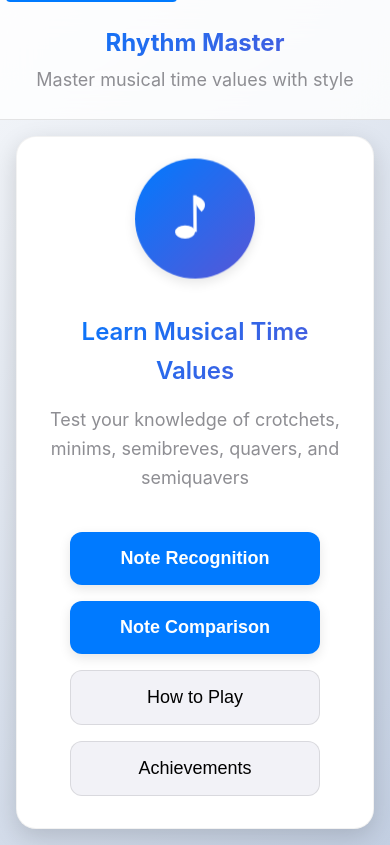
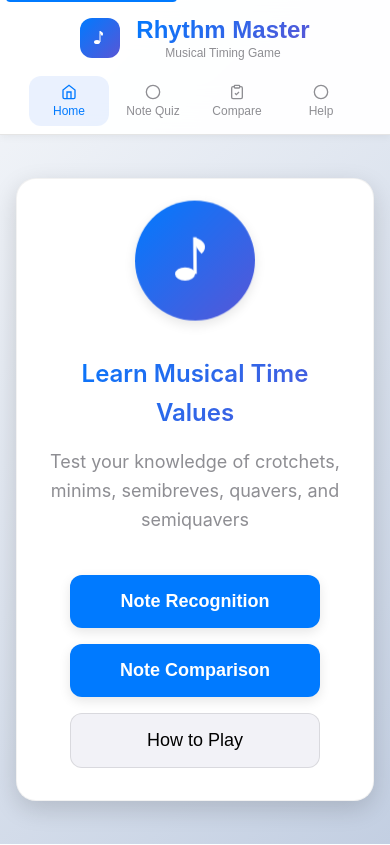
Before and after one commit to DrMichaelGuo/music-timing-game, a website: page index.html in a window 390 px wide. Drawn offline with Linux system fonts and the light colour scheme; a web font is replaced by a local one.

Commit message:
feat: Enhance header navigation and layout for improved user experience

```diff
--- a/index.html
+++ b/index.html
@@ -16,8 +16,54 @@
         <!-- Header -->
         <header class="header">
             <div class="header-content">
-                <h1 class="app-title">Rhythm Master</h1>
-                <p class="app-subtitle">Master musical time values with style</p>
+                <div class="header-left">
+                    <button id="home-btn" class="logo-btn" title="Go to Home">
+                        <div class="logo">
+                            <svg class="logo-icon" viewBox="0 0 48 48" xmlns="http://www.w3.org/2000/svg">
+                                <ellipse cx="18" cy="32" rx="6" ry="4" fill="currentColor"/>
+                                <line x1="24" y1="32" x2="24" y2="10" stroke="currentColor" stroke-width="2"/>
+                                <path d="M24 10 C30 12, 32 16, 28 20 C26 18, 25 16, 24 14 Z" fill="currentColor"/>
+                            </svg>
+                        </div>
+                        <div class="logo-text">
+                            <h1 class="app-title">Rhythm Master</h1>
+                            <p class="app-subtitle">Musical Timing Game</p>
+                        </div>
+                    </button>
+                </div>
+
+                <nav class="header-nav">
+                    <button id="nav-home-btn" class="nav-btn" title="Home">
+                        <svg viewBox="0 0 24 24" fill="none" stroke="currentColor" stroke-width="2">
+                            <path d="M3 9l9-7 9 7v11a2 2 0 0 1-2 2H5a2 2 0 0 1-2-2z"/>
+                            <polyline points="9,22 9,12 15,12 15,22"/>
+                        </svg>
+                        <span>Home</span>
+                    </button>
+                    <button id="nav-note-game-btn" class="nav-btn" title="Note Recognition Game">
+                        <svg viewBox="0 0 24 24" fill="none" stroke="currentColor" stroke-width="2">
+                            <circle cx="12" cy="12" r="10"/>
+                            <path d="9 12l2 2 4-4"/>
+                        </svg>
+                        <span>Note Quiz</span>
+                    </button>
+                    <button id="nav-comparison-game-btn" class="nav-btn" title="Note Comparison Game">
+                        <svg viewBox="0 0 24 24" fill="none" stroke="currentColor" stroke-width="2">
+                            <path d="M16 4h2a2 2 0 0 1 2 2v14a2 2 0 0 1-2 2H6a2 2 0 0 1-2-2V6a2 2 0 0 1 2-2h2"/>
+                            <rect x="8" y="2" width="8" height="4" rx="1" ry="1"/>
+                            <path d="M9 14l2 2 4-4"/>
+                        </svg>
+                        <span>Compare</span>
+                    </button>
+                    <button id="nav-help-btn" class="nav-btn" title="How to Play">
+                        <svg viewBox="0 0 24 24" fill="none" stroke="currentColor" stroke-width="2">
+                            <circle cx="12" cy="12" r="10"/>
+                            <path d="9.09 9a3 3 0 0 1 5.83 1c0 2-3 3-3 3"/>
+                            <point cx="12" cy="17" r="1"/>
+                        </svg>
+                        <span>Help</span>
+                    </button>
+                </nav>
             </div>
         </header>
 
@@ -39,53 +85,10 @@
                 <button id="start-game-btn" class="primary-button button-press">Note Recognition</button>
                 <button id="start-comparison-btn" class="primary-button button-press">Note Comparison</button>
                 <button id="how-to-play-btn" class="secondary-button button-press">How to Play</button>
-                <button id="achievements-btn" class="secondary-button button-press">Achievements</button>
             </div>
         </section>
 
-        <!-- Achievements Screen -->
-        <section id="achievements-screen" class="screen">
-            <div class="achievements-content interactive-card">
-                <h2 class="gradient-text">Achievements</h2>
-                <div class="achievement-progress">
-                    <div class="progress-summary">
-                        <span id="achievement-count" class="achievement-count">0/6</span>
-                        <span class="achievement-label">Unlocked</span>
-                    </div>
-                    <div class="achievement-progress-bar">
-                        <div id="achievement-progress-fill" class="achievement-progress-fill"></div>
-                    </div>
-                </div>
-
-                <div id="achievements-list" class="achievements-list">
-                    <!-- Achievements will be populated by JavaScript -->
-                </div>
-
-                <div class="stats-summary">
-                    <h3>Your Stats</h3>
-                    <div class="stats-grid">
-                        <div class="stat-item">
-                            <span id="games-played" class="stat-value">0</span>
-                            <span class="stat-label">Games Played</span>
-                        </div>
-                        <div class="stat-item">
-                            <span id="total-score" class="stat-value">0</span>
-                            <span class="stat-label">Total Score</span>
-                        </div>
-                        <div class="stat-item">
-                            <span id="best-streak" class="stat-value">0</span>
-                            <span class="stat-label">Best Streak</span>
-                        </div>
-                        <div class="stat-item">
-                            <span id="average-score" class="stat-value">0%</span>
-                            <span class="stat-label">Average Score</span>
-                        </div>
-                    </div>
-                </div>
-
-                <button id="back-from-achievements-btn" class="secondary-button button-press">Back</button>
-            </div>
-        </section>        <!-- How to Play Screen -->
+        <!-- How to Play Screen -->
         <section id="how-to-play-screen" class="screen">
             <div class="info-content interactive-card">
                 <h2>How to Play</h2>
@@ -204,57 +207,22 @@
 
                     <div class="answers-container">
                         <button class="answer-btn button-press" data-answer="semibreve">
-                            <span class="answer-symbol">
-                                <svg class="answer-svg" viewBox="0 0 48 48" xmlns="http://www.w3.org/2000/svg">
-                                    <ellipse cx="24" cy="24" rx="12" ry="8" fill="none" stroke="currentColor" stroke-width="2.5"/>
-                                </svg>
-                            </span>
                             <span class="answer-name">Semibreve</span>
                             <span class="answer-beats">4 beats</span>
                         </button>
                         <button class="answer-btn button-press" data-answer="minim">
-                            <span class="answer-symbol">
-                                <svg class="answer-svg" viewBox="0 0 48 48" xmlns="http://www.w3.org/2000/svg">
-                                    <ellipse cx="20" cy="32" rx="8" ry="5" fill="none" stroke="currentColor" stroke-width="2"/>
-                                    <line x1="28" y1="32" x2="28" y2="8" stroke="currentColor" stroke-width="2"/>
-                                </svg>
-                            </span>
                             <span class="answer-name">Minim</span>
                             <span class="answer-beats">2 beats</span>
                         </button>
                         <button class="answer-btn button-press" data-answer="crotchet">
-                            <span class="answer-symbol">
-                                <svg class="answer-svg" viewBox="0 0 48 48" xmlns="http://www.w3.org/2000/svg">
-                                    <ellipse cx="20" cy="32" rx="8" ry="5" fill="currentColor"/>
-                                    <line x1="28" y1="32" x2="28" y2="8" stroke="currentColor" stroke-width="2"/>
-                                </svg>
-                            </span>
                             <span class="answer-name">Crotchet</span>
                             <span class="answer-beats">1 beat</span>
                         </button>
                         <button class="answer-btn button-press" data-answer="quaver">
-                            <span class="answer-symbol">
-                                <svg class="answer-svg" viewBox="0 0 48 48" xmlns="http://www.w3.org/2000/svg">
-                                    <ellipse cx="18" cy="32" rx="6" ry="4" fill="currentColor"/>
-                                    <line x1="24" y1="32" x2="24" y2="8" stroke="currentColor" stroke-width="2"/>
-                                    <path d="M24 8 C30 10, 34 14, 32 20 C30 18, 28 14, 26 12 C25 10, 24 9, 24 8 Z" fill="currentColor"/>
-                                    <path d="M24 10 C28 11, 30 14, 28 17 C27 15, 25 12, 24 10 Z" fill="currentColor" opacity="0.8"/>
-                                </svg>
-                            </span>
                             <span class="answer-name">Quaver</span>
                             <span class="answer-beats">½ beat</span>
                         </button>
                         <button class="answer-btn button-press" data-answer="semiquaver">
-                            <span class="answer-symbol">
-                                <svg class="answer-svg" viewBox="0 0 48 48" xmlns="http://www.w3.org/2000/svg">
-                                    <ellipse cx="18" cy="32" rx="6" ry="4" fill="currentColor"/>
-                                    <line x1="24" y1="32" x2="24" y2="8" stroke="currentColor" stroke-width="2"/>
-                                    <path d="M24 8 C30 9, 34 12, 32 16 C30 14, 28 11, 26 10 C25 9, 24 8, 24 8 Z" fill="currentColor"/>
-                                    <path d="M24 16 C30 17, 34 20, 32 24 C30 22, 28 19, 26 18 C25 17, 24 16, 24 16 Z" fill="currentColor"/>
-                                    <path d="M24 10 C27 11, 29 13, 28 15 C27 14, 25 12, 24 10 Z" fill="currentColor" opacity="0.7"/>
-                                    <path d="M24 18 C27 19, 29 21, 28 23 C27 22, 25 20, 24 18 Z" fill="currentColor" opacity="0.7"/>
-                                </svg>
-                            </span>
                             <span class="answer-name">Semiquaver</span>
                             <span class="answer-beats">¼ beat</span>
                         </button>
--- a/src/scripts/game.js
+++ b/src/scripts/game.js
@@ -63,12 +63,17 @@ class RhythmMasterGame {
     }
 
     setupEventListeners() {
+        // Header navigation buttons
+        const homeBtn = document.getElementById('home-btn');
+        const navHomeBtn = document.getElementById('nav-home-btn');
+        const navNoteGameBtn = document.getElementById('nav-note-game-btn');
+        const navComparisonGameBtn = document.getElementById('nav-comparison-game-btn');
+        const navHelpBtn = document.getElementById('nav-help-btn');
+
         // Welcome screen buttons
         const startGameBtn = document.getElementById('start-game-btn');
         const howToPlayBtn = document.getElementById('how-to-play-btn');
-        const achievementsBtn = document.getElementById('achievements-btn');
         const backToWelcomeBtn = document.getElementById('back-to-welcome-btn');
-        const backFromAchievementsBtn = document.getElementById('back-from-achievements-btn');
 
         // Game screen buttons
         const answerButtons = document.querySelectorAll('.answer-btn');
@@ -80,11 +85,6 @@ class RhythmMasterGame {
 
         // Comparison game buttons
         const startComparisonBtn = document.getElementById('start-comparison-btn');
-        const comparisonAnswerButtons = document.querySelectorAll('.comparison-answer-btn');
-        const nextComparisonBtn = document.getElementById('next-comparison-btn');
-        const backFromComparisonBtn = document.getElementById('back-from-comparison-btn');
-        const playComparisonAgainBtn = document.getElementById('play-comparison-again-btn');
-        const backToMenuFromComparisonBtn = document.getElementById('back-to-menu-from-comparison-btn');
 
         if (startGameBtn) {
             startGameBtn.addEventListener('click', () => this.startGame());
@@ -98,20 +98,37 @@ class RhythmMasterGame {
             });
         }
 
+        // Header navigation event listeners
+        if (homeBtn) {
+            homeBtn.addEventListener('click', () => this.showWelcomeScreen());
+        }
+
+        if (navHomeBtn) {
+            navHomeBtn.addEventListener('click', () => this.showWelcomeScreen());
+        }
+
+        if (navNoteGameBtn) {
+            navNoteGameBtn.addEventListener('click', () => this.startGame());
+        }
+
+        if (navComparisonGameBtn) {
+            navComparisonGameBtn.addEventListener('click', () => {
+                if (window.noteComparisonGame) {
+                    window.noteComparisonGame.startGame();
+                }
+            });
+        }
+
+        if (navHelpBtn) {
+            navHelpBtn.addEventListener('click', () => this.showHowToPlayScreen());
+        }
+
         if (howToPlayBtn) {
             howToPlayBtn.addEventListener('click', () => this.showHowToPlayScreen());
         }
 
-        if (achievementsBtn) {
-            achievementsBtn.addEventListener('click', () => this.showAchievementsScreen());
-        }
-
         if (backToWelcomeBtn) {
             backToWelcomeBtn.addEventListener('click', () => this.showWelcomeScreen());
-        }
-
-        if (backFromAchievementsBtn) {
-            backFromAchievementsBtn.addEventListener('click', () => this.showWelcomeScreen());
         }
 
         answerButtons.forEach(btn => {
@@ -129,30 +146,6 @@ class RhythmMasterGame {
         if (backToMenuBtn) {
             backToMenuBtn.addEventListener('click', () => this.showWelcomeScreen());
         }
-
-        if (startComparisonBtn) {
-            startComparisonBtn.addEventListener('click', () => this.startComparisonGame());
-        }
-
-        comparisonAnswerButtons.forEach(btn => {
-            btn.addEventListener('click', (e) => this.handleComparisonAnswer(e));
-        });
-
-        if (nextComparisonBtn) {
-            nextComparisonBtn.addEventListener('click', () => this.nextQuestion());
-        }
-
-        if (backFromComparisonBtn) {
-            backFromComparisonBtn.addEventListener('click', () => this.showWelcomeScreen());
-        }
-
-        if (playComparisonAgainBtn) {
-            playComparisonAgainBtn.addEventListener('click', () => this.startGame());
-        }
-
-        if (backToMenuFromComparisonBtn) {
-            backToMenuFromComparisonBtn.addEventListener('click', () => this.showWelcomeScreen());
-        }
     }
 
     showScreen(screenId) {
@@ -165,6 +158,39 @@ class RhythmMasterGame {
         const targetScreen = document.getElementById(screenId);
         if (targetScreen) {
             targetScreen.classList.add('active');
+        }
+
+        // Update navigation state
+        this.updateNavigation(screenId);
+    }
+
+    updateNavigation(screenId) {
+        // Remove active class from all nav buttons
+        document.querySelectorAll('.nav-btn').forEach(btn => {
+            btn.classList.remove('active');
+        });
+
+        // Add active class to current nav button
+        let activeNavBtn = null;
+        switch (screenId) {
+            case 'welcome-screen':
+                activeNavBtn = document.getElementById('nav-home-btn');
+                break;
+            case 'game-screen':
+            case 'results-screen':
+                activeNavBtn = document.getElementById('nav-note-game-btn');
+                break;
+            case 'comparison-screen':
+            case 'comparison-results-screen':
+                activeNavBtn = document.getElementById('nav-comparison-game-btn');
+                break;
+            case 'how-to-play-screen':
+                activeNavBtn = document.getElementById('nav-help-btn');
+                break;
+        }
+
+        if (activeNavBtn) {
+            activeNavBtn.classList.add('active');
         }
     }
 
@@ -182,14 +208,6 @@ class RhythmMasterGame {
 
     showResultsScreen() {
         this.showScreen('results-screen');
-    }
-
-    showAchievementsScreen() {
-        this.showScreen('achievements-screen');
-        // Update achievements display when screen is shown
-        if (window.uiManager) {
-            window.uiManager.updateAchievementsDisplay();
-        }
     }
 
     startGame() {
@@ -545,6 +563,11 @@ class NoteComparisonGame {
         const targetScreen = document.getElementById(screenId);
         if (targetScreen) {
             targetScreen.classList.add('active');
+        }
+
+        // Update navigation state using the main game's method
+        if (window.rhythmMasterGame) {
+            window.rhythmMasterGame.updateNavigation(screenId);
         }
     }
 
--- a/src/styles/main.css
+++ b/src/styles/main.css
@@ -72,26 +72,75 @@ body {
 
 /* Header */
 .header {
-    background: rgba(255, 255, 255, 0.8);
+    background: rgba(255, 255, 255, 0.95);
     backdrop-filter: blur(20px);
     border-bottom: 1px solid rgba(0, 0, 0, 0.1);
-    padding: var(--spacing-lg) var(--spacing-md);
-    text-align: center;
+    padding: var(--spacing-md) var(--spacing-md);
     position: sticky;
     top: 0;
     z-index: 100;
+    box-shadow: 0 2px 8px rgba(0, 0, 0, 0.05);
 }
 
 .header-content {
-    max-width: 800px;
+    max-width: 1200px;
     margin: 0 auto;
+    display: flex;
+    align-items: center;
+    justify-content: space-between;
+    gap: var(--spacing-lg);
+}
+
+.header-left {
+    display: flex;
+    align-items: center;
+}
+
+.logo-btn {
+    display: flex;
+    align-items: center;
+    gap: var(--spacing-md);
+    background: none;
+    border: none;
+    cursor: pointer;
+    padding: var(--spacing-sm);
+    border-radius: var(--radius-md);
+    transition: all 0.2s ease;
+    text-align: left;
+}
+
+.logo-btn:hover {
+    background: rgba(0, 0, 0, 0.05);
+    transform: translateY(-1px);
+}
+
+.logo {
+    display: flex;
+    align-items: center;
+    justify-content: center;
+    width: 40px;
+    height: 40px;
+    background: linear-gradient(135deg, var(--primary-blue) 0%, #5856D6 100%);
+    border-radius: var(--radius-md);
+    color: white;
+}
+
+.logo-icon {
+    width: 24px;
+    height: 24px;
+}
+
+.logo-text {
+    display: flex;
+    flex-direction: column;
+    gap: 2px;
 }
 
 .app-title {
-    font-size: var(--font-size-xxl);
+    font-size: var(--font-size-xl);
     font-weight: 700;
     color: var(--text-primary);
-    margin-bottom: var(--spacing-xs);
+    margin: 0;
     background: linear-gradient(135deg, var(--primary-blue) 0%, #5856D6 100%);
     -webkit-background-clip: text;
     -webkit-text-fill-color: transparent;
@@ -99,9 +148,56 @@ body {
 }
 
 .app-subtitle {
-    font-size: var(--font-size-lg);
+    font-size: var(--font-size-sm);
     color: var(--text-secondary);
-    font-weight: 400;
+    font-weight: 500;
+    margin: 0;
+}
+
+/* Header Navigation */
+.header-nav {
+    display: flex;
+    align-items: center;
+    gap: var(--spacing-xs);
+}
+
+.nav-btn {
+    display: flex;
+    flex-direction: column;
+    align-items: center;
+    gap: 4px;
+    padding: var(--spacing-sm) var(--spacing-md);
+    background: none;
+    border: none;
+    border-radius: var(--radius-md);
+    cursor: pointer;
+    transition: all 0.2s ease;
+    color: var(--text-secondary);
+    font-size: var(--font-size-xs);
+    font-weight: 500;
+    min-width: 60px;
+}
+
+.nav-btn:hover {
+    background: rgba(0, 0, 0, 0.05);
+    color: var(--primary-blue);
+    transform: translateY(-1px);
+}
+
+.nav-btn.active {
+    background: rgba(52, 120, 246, 0.1);
+    color: var(--primary-blue);
+}
+
+.nav-btn svg {
+    width: 20px;
+    height: 20px;
+    stroke-width: 2;
+}
+
+.nav-btn span {
+    font-size: var(--font-size-xs);
+    font-weight: 500;
 }
 
 /* Main Container */
@@ -455,10 +551,12 @@ body {
     padding: var(--spacing-lg);
     cursor: pointer;
     transition: all 0.2s ease;
-    text-align: left;
+    text-align: center;
     display: flex;
+    flex-direction: column;
     align-items: center;
-    gap: var(--spacing-md);
+    justify-content: center;
+    gap: var(--spacing-sm);
 }
 
 .answer-btn:hover {
@@ -484,20 +582,9 @@ body {
     opacity: 0.6;
 }
 
-.answer-symbol {
-    font-size: 32px;
-    width: 50px;
-    text-align: center;
-    font-family: var(--font-family-music);
-    display: flex;
-    align-items: center;
-    justify-content: center;
-}
-
 .answer-name {
     font-size: var(--font-size-lg);
     font-weight: 600;
-    flex: 1;
 }
 
 .answer-beats {
@@ -938,6 +1025,46 @@ body {
 
 /* Mobile responsiveness for comparison game */
 @media (max-width: 768px) {
+    .header {
+        padding: var(--spacing-sm) var(--spacing-md);
+    }
+
+    .header-content {
+        flex-direction: column;
+        gap: var(--spacing-sm);
+        align-items: center;
+    }
+
+    .logo-text {
+        text-align: center;
+    }
+
+    .app-title {
+        font-size: var(--font-size-lg);
+    }
+
+    .app-subtitle {
+        font-size: var(--font-size-xs);
+    }
+
+    .header-nav {
+        width: 100%;
+        justify-content: center;
+        gap: var(--spacing-xs);
+    }
+
+    .nav-btn {
+        flex: 1;
+        max-width: 80px;
+        padding: var(--spacing-sm);
+        font-size: 10px;
+    }
+
+    .nav-btn svg {
+        width: 16px;
+        height: 16px;
+    }
+
     .main-container {
         padding: var(--spacing-md);
     }
```
